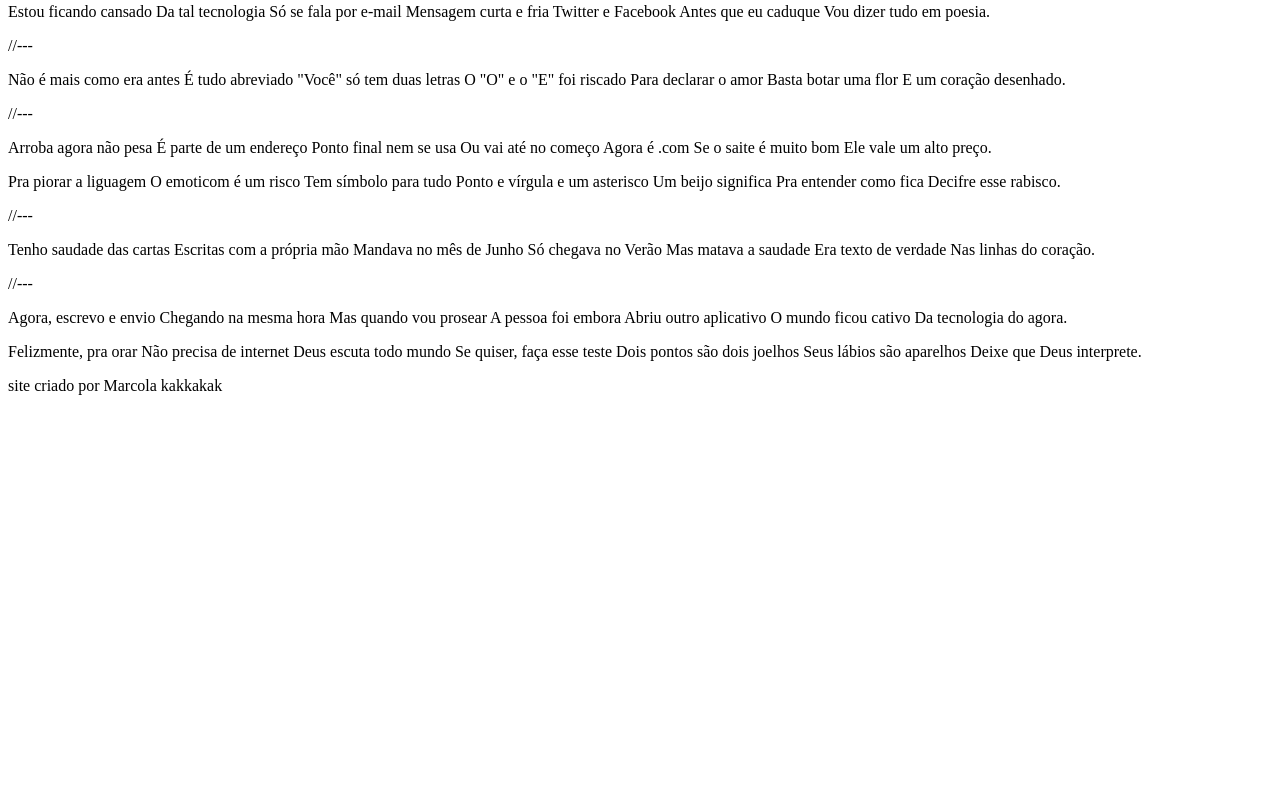
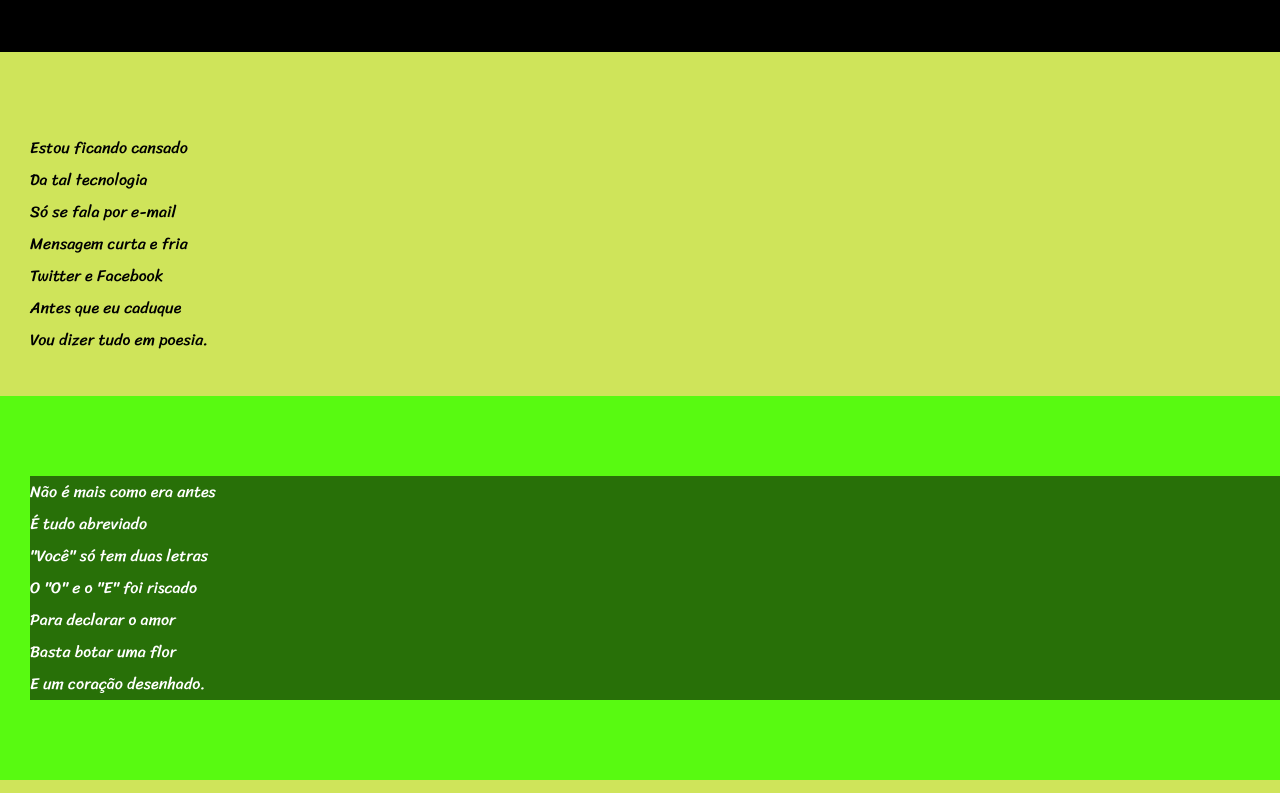
Before and after one commit to Marcos-Farias-Gomes/html-css, a plain HTML site: page exercicios/work07/cordel.html in a window 1280 px wide. Shown: the part 111-904 px from the top of the page. Before the commit the page ends 800 px from the top, so only its background shows below. Drawn offline with Linux system fonts and the light colour scheme.

Commit message:
add font

```diff
--- a/exercicios/work07/cordel.html
+++ b/exercicios/work07/cordel.html
@@ -10,89 +10,82 @@
 <body>
     <header>
         <h1>Cordel Moderno</h1>
-        <p>Por Milton Duarte</p>
+        <p>Por<a href="https://www.recantodasletras.com.br/poesias/3186743"> Milton Duarte</a></p>
     </header>
 
 <main>
-    <article>
-        <p class="cordel">
-            Estou ficando cansado
-            Da tal tecnologia
-            Só se fala por e-mail
-            Mensagem curta e fria
-            Twitter e Facebook
-            Antes que eu caduque
+   <section class="normal">
+    <p>
+        Estou ficando cansado <br>
+        Da tal tecnologia  <br>
+        Só se fala por e-mail <br>
+        Mensagem curta e fria <br>
+        Twitter e Facebook <br>
+        Antes que eu caduque <br>
         Vou dizer tudo em poesia.
-        </p class="cordel">
-
-        //---
-
-        <p class="cordel">
-            Não é mais como era antes
-            É tudo abreviado
-            "Você" só tem duas letras
-            O "O" e o "E" foi riscado
-            Para declarar o amor
-            Basta botar uma flor
+    </p >
+        <section id="margin" class="imagem">
+            <p>
+                Não é mais como era antes <br>
+                É tudo abreviado          <br>
+                "Você" só tem duas letras  <br>
+                O "O" e o "E" foi riscado <br>
+                Para declarar o amor <br>
+                Basta botar uma flor <br>
                 E um coração desenhado.
-        </p class="cordel">
-
-        //---
-
-        <p class="cordel">
-            Arroba agora não pesa
-            É parte de um endereço
-            Ponto final nem se usa
-            Ou vai até no começo
-            Agora é .com
-            Se o saite é muito bom
+            </p >
+        </section>
+        <section class="normal">
+            <p>
+                Arroba agora não pesa <br>
+                É parte de um endereço <br>
+                Ponto final nem se usa <br>
+                Ou vai até no começo <br>
+                Agora é .com <br>
+                Se o saite é muito bom <br>
                 Ele vale um alto preço.
-        </p class="cordel">
-
-        <p class="cordel">
-            Pra piorar a liguagem
-            O emoticom é um risco
-            Tem símbolo para tudo
-            Ponto e vírgula e um asterisco
-            Um beijo significa
-            Pra entender como fica
+            </p>
+            <p>
+                Pra piorar a liguagem <br>
+                O emoticom é um risco <br>
+                Tem símbolo para tudo <br>
+                Ponto e vírgula e um asterisco <br>
+                Um beijo significa <br>
+                Pra entender como fica <br>
                 Decifre esse rabisco.
-        </p class="cordel">
-
-        //---
-
-        <p class="cordel">
-            Tenho saudade das cartas
-            Escritas com a própria mão
-            Mandava no mês de Junho
-            Só chegava no Verão
-            Mas matava a saudade
-            Era texto de verdade
+            </p>
+        </section>
+        <section class="imagem">
+            <p>
+                Tenho saudade das cartas <br>
+                Escritas com a própria mão <br>
+                Mandava no mês de Junho <br>
+                Só chegava no Verão <br>
+                Mas matava a saudade <br>
+                Era texto de verdade <br>
                 Nas linhas do coração.
-        </p class="cordel">
-
-        //---
-
-        <p class="cordel">
-            Agora, escrevo e envio
-            Chegando na mesma hora
-            Mas quando vou prosear
-            A pessoa foi embora
-            Abriu outro aplicativo
-            O mundo ficou cativo
+            </p>
+        </section>
+        <section class="normal">
+            <p>
+                Agora, escrevo e envio <br>
+                Chegando na mesma hora <br>
+                Mas quando vou prosear <br>
+                A pessoa foi embora <br>
+                Abriu outro aplicativo <br>
+                O mundo ficou cativo <br>
                 Da tecnologia do agora.
-        </p class="cordel">
-
-        <p class="cordel">
-            Felizmente, pra orar
-            Não precisa de internet
-            Deus escuta todo mundo
-            Se quiser, faça esse teste
-            Dois pontos são dois joelhos
-            Seus lábios são aparelhos
+            </p>
+            <p>
+                Felizmente, pra orar <br>
+                Não precisa de internet <br>
+                Deus escuta todo mundo <br>
+                Se quiser, faça esse teste <br>
+                Dois pontos são dois joelhos <br>
+                Seus lábios são aparelhos <br>
                 Deixe que Deus interprete.
+        </section>
         </p>
-    </article>
 </main>
 <footer>
     <p>
--- a/exercicios/work07/style.css
+++ b/exercicios/work07/style.css
@@ -1,5 +1,71 @@
 @charset "UTF-8";
-p.cordel{
-    text-align: justify;
+@import url('https://fonts.googleapis.com/css2?family=Passion+One&display=swap');
+@import url('https://fonts.googleapis.com/css2? family= Sriracha & display=swap');
+@import url('https://fonts.googleapis.com/css2?family=Pacifico&display=swap');
+:root{
+    --fonte1: Verdana, Geneva, Tahoma, sans-serif;
+    --fonte2:'Passion One', cursive;
+    --fonte3: 'Sriracha', cursive;
+    --fonte4: 'Pacifico', cursive;
+}
+* {
+    margin: 0px;
+    padding: 0px;
+}
+html, body{
+    min-height: 100vh;
+    background-color: lightgray;
+    font-family: var(--fonte1);
 
 }
+header{
+    background-color: black;
+    color: white;
+    text-align: center;
+    font-family: 'Passion One', cursive;
+    font-family: var(--fonte2);
+    font-size: 19px;
+}
+header h1{
+    padding-top: 50px;
+    font-variant: small-caps;
+}
+header > p{
+    padding-bottom: 50px;
+}
+a{
+    color: white;
+    font-weight: bolder;
+    text-decoration: none;
+}
+a:hover{
+    text-decoration: underline;
+}
+section{
+    padding-top: 10vh;
+    padding-bottom: 10vh;
+    line-height: 2em;
+    padding-left: 30px;
+    font-family: var(--fonte3)
+
+}
+section#margin{
+    margin-top: 40px;
+}
+section.normal{
+    background-color: rgb(207, 228, 90);
+}
+section.imagem{
+    background-color: rgba(60, 255, 0, 0.808);
+    color: white;
+    margin-left: -30px;
+}
+section.imagem > p{
+    background-color: rgba(0, 0, 0, 0.548);
+
+}
+footer{
+    text-align: center;
+    background-color: black;
+    color: white;
+}
```
Lines whose indentation alone changed are shown as unchanged.
